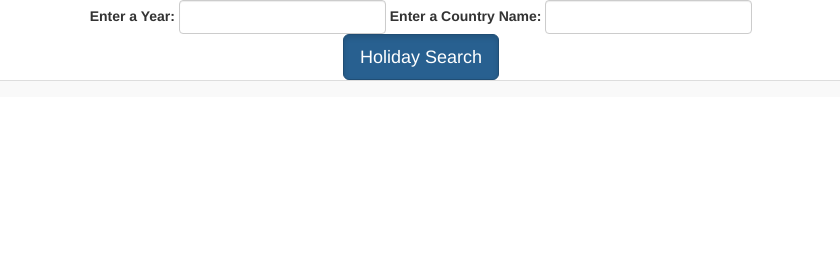
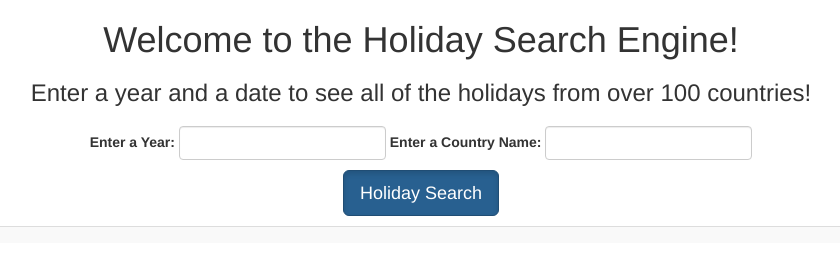
Before and after one commit to ccalquhoun19/ccalquhoun19.github.io, a plain HTML site: page Final Project/HTML.html in a window 1280 px wide. Shown: the whole page, without its empty margins (219-1059 px from the left). Drawn offline with nearby package versions, Linux system fonts and the light colour scheme.

Commit message:
added headers

```diff
--- a/Final Project/HTML.html
+++ b/Final Project/HTML.html
@@ -3,14 +3,16 @@
   <head>
     <meta charset="utf-8">
     <meta name="viewport" content="width=device-width">
-    <title>Final Project</title>
+    <title>Holiday Search</title>
+    <link rel="stylesheet" href="https://stackpath.bootstrapcdn.com/bootstrap/3.4.1/css/bootstrap.min.css" integrity="sha384-HSMxcRTRxnN+Bdg0JdbxYKrThecOKuH5zCYotlSAcp1+c8xmyTe9GYg1l9a69psu" crossorigin="anonymous">
     <link href="CSS.css" rel="stylesheet" type="text/css" />
-    <link rel="stylesheet" href="https://stackpath.bootstrapcdn.com/bootstrap/3.4.1/css/bootstrap.min.css" integrity="sha384-HSMxcRTRxnN+Bdg0JdbxYKrThecOKuH5zCYotlSAcp1+c8xmyTe9GYg1l9a69psu" crossorigin="anonymous">
     <script src="Javascript.js" defer></script>
     <script src="https://ajax.googleapis.com/ajax/libs/jquery/3.4.1/jquery.min.js"></script>
   </head>
 
   <body>
+    <h1 id="title">Welcome to the Holiday Search Engine!</h1>
+    <h3 id="intro">Enter a year and a date to see all of the holidays from over 100 countries!</h2>
 
     <form class="form-inline">
       <div class="form-group">
@@ -155,7 +157,10 @@
         </datalist>
       </div>
     </form>
-    <button id="user-submit" class="btn btn-primary btn-lg active" onclick="sendRequest()">Holiday Search</button>
+
+    <div id="button-container">
+      <button id="user-submit" class="btn btn-primary btn-lg active" onclick="sendRequest()">Holiday Search</button>
+    </div>
 
     <table id="holiday-output" class="table table-striped">
       <tr>
```
